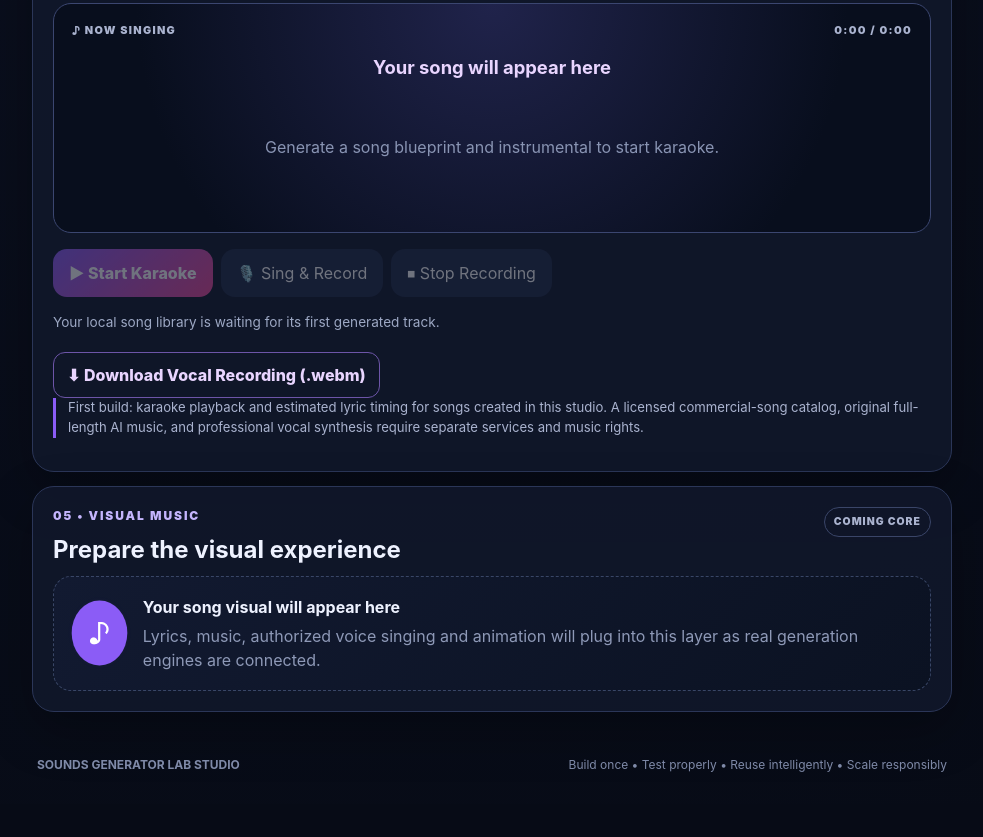
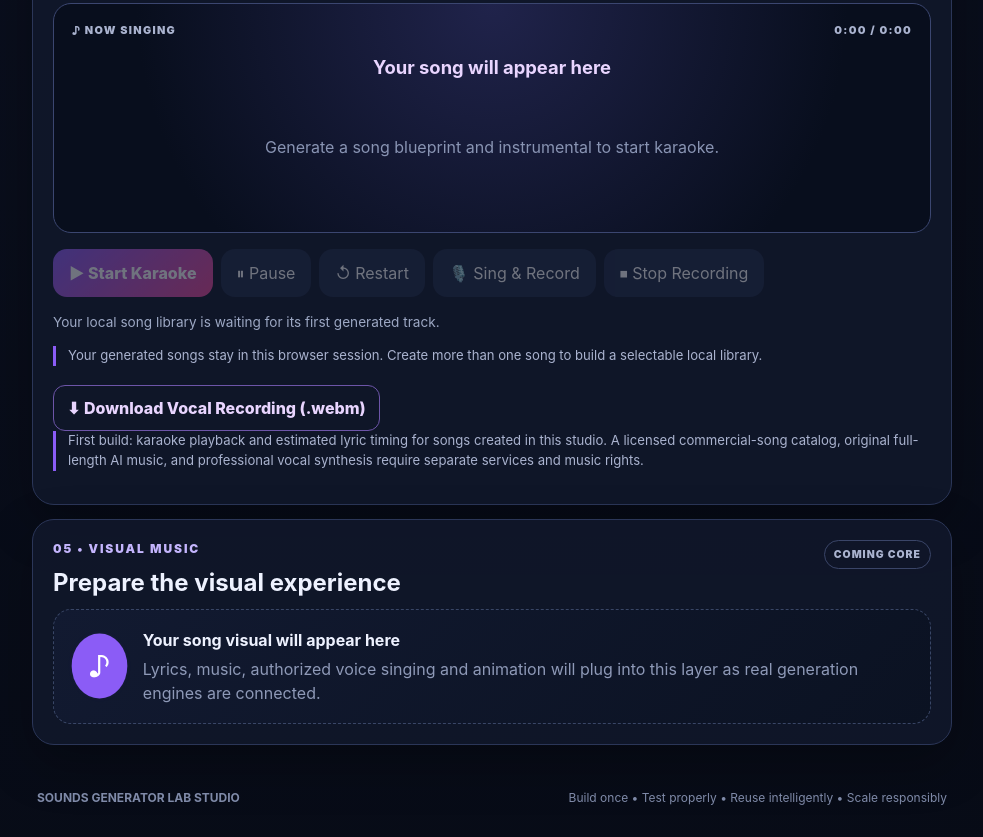
Before and after one commit to philipasuncion6-tech/SOUNDS-GENERATOR-LAB-STUDIO, a plain HTML site: page index.html in a window 1280 px wide. Shown: the part 1660-2497 px from the top of the page, without its empty margins (148-1131 px from the left). Before the commit the page ends 2464 px from the top, so only its background shows below. Drawn offline with Linux system fonts and the light colour scheme.

Commit message:
Add Videoke pause and restart controls

```diff
--- a/index.html
+++ b/index.html
@@ -115,10 +115,13 @@
       <audio id="karaokePlayer" controls hidden></audio>
       <div class="controls">
         <button id="karaokePlayBtn" class="primary" disabled>▶ Start Karaoke</button>
+        <button id="karaokePauseBtn" disabled>⏸ Pause</button>
+        <button id="karaokeRestartBtn" disabled>↺ Restart</button>
         <button id="karaokeRecordBtn" disabled>🎙️ Sing & Record</button>
         <button id="karaokeStopRecordBtn" disabled>⏹ Stop Recording</button>
       </div>
       <p id="karaokeStatus" class="status-text">Your local song library is waiting for its first generated track.</p>
+      <p class="engine-note">Your generated songs stay in this browser session. Create more than one song to build a selectable local library.</p>
       <a id="karaokeDownloadVocal" class="download-link" hidden>⬇ Download Vocal Recording (.webm)</a>
       <p class="engine-note">First build: karaoke playback and estimated lyric timing for songs created in this studio. A licensed commercial-song catalog, original full-length AI music, and professional vocal synthesis require separate services and music rights.</p>
     </section>
```
